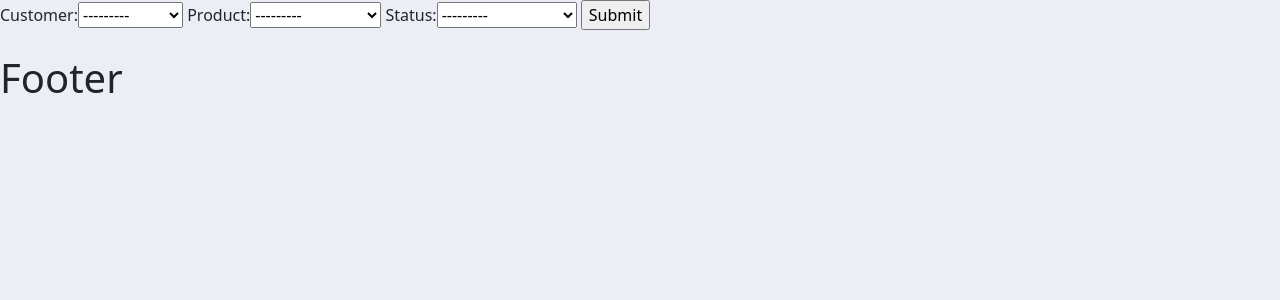
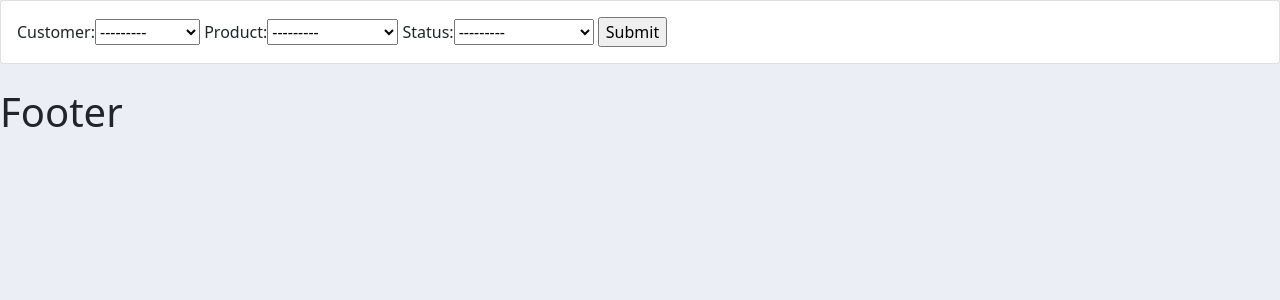
Before and after one commit to garvitgupta13/CustomerManager, a Django app: page /create_order/ in a window 1280 px wide. Shown: the part 58-358 px from the top of the page. Run offline with Django 3.2, Linux system fonts and the light colour scheme; data comes from the database, SQL or seed files in the repository.

Commit message:
adding bootstrap to form

```diff
--- a/accounts/templates/accounts/order_form.html
+++ b/accounts/templates/accounts/order_form.html
@@ -2,10 +2,15 @@
 {% load static %}
 
 {% block content %}
-    <form action="" method="POST">
-        {% csrf_token %}
-        {{ form }}
-        <input type="submit" name="Submit">
-    </form>
-
+<div class="row">
+    <div class="col-mod-6">
+        <div class="card card-body">
+            <form action="" method="POST">
+                {% csrf_token %}
+                {{ form }}
+                <input type="submit" name="Submit">
+            </form>
+        </div>
+    </div>
+</div>
 {% endblock %}
```
Also changed, not shown: accounts/templates/accounts/delete_order.html (+13 -6 lines).
